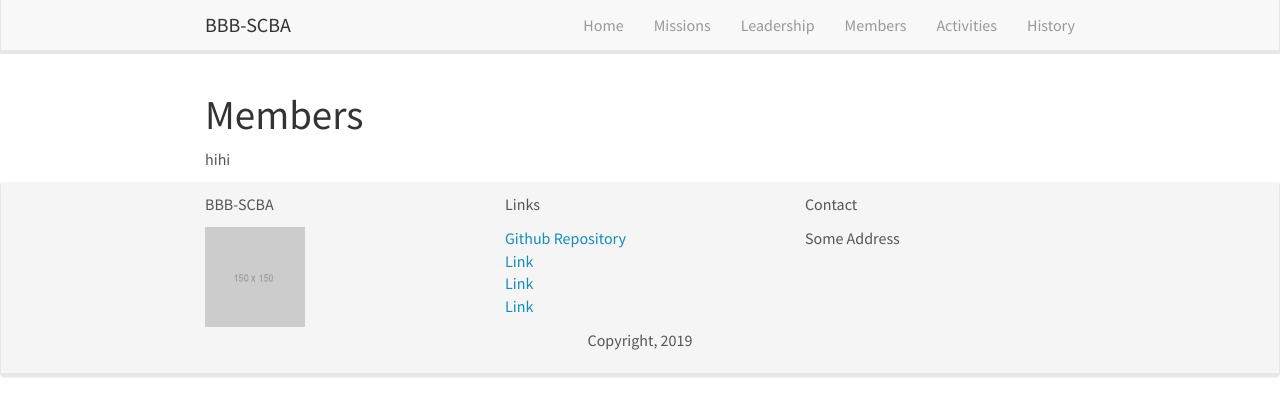
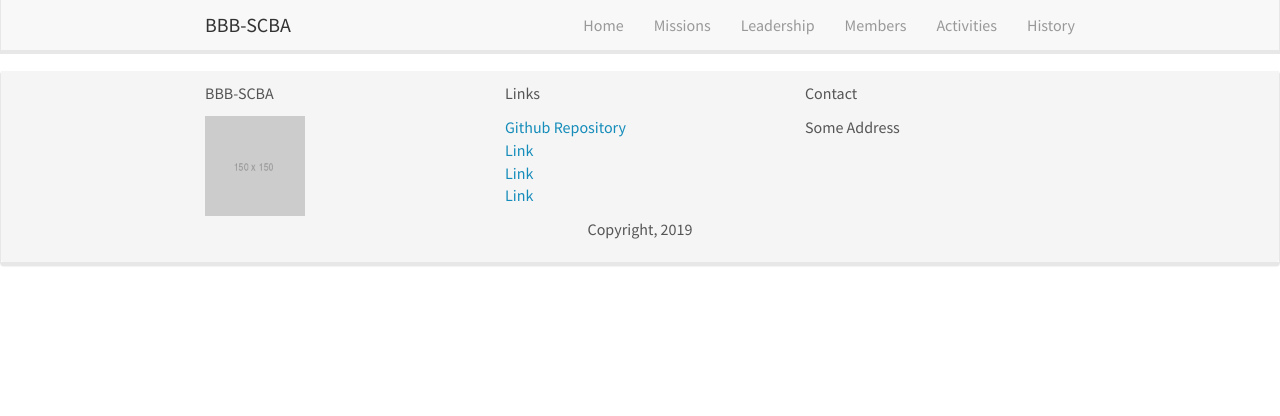
Before and after one commit to bbb-scba/bbb-scba.github.io, a Jekyll site: the page built from _pages/members.md, in a window 1280 px wide. Shown: the top 416 px of the page. Built offline with Jekyll 4.4.1, drawn with Linux system fonts in a browser that asks for light colours; nearby versions of some CDN libraries.

Commit message:
Update members.md

```diff
--- a/_pages/members.md
+++ b/_pages/members.md
@@ -5,6 +5,3 @@ excerpt: "RT2 Lab -- Members"
 sitemap: false
 permalink: /members/
 ---
-
-# Members
-hihi
```
